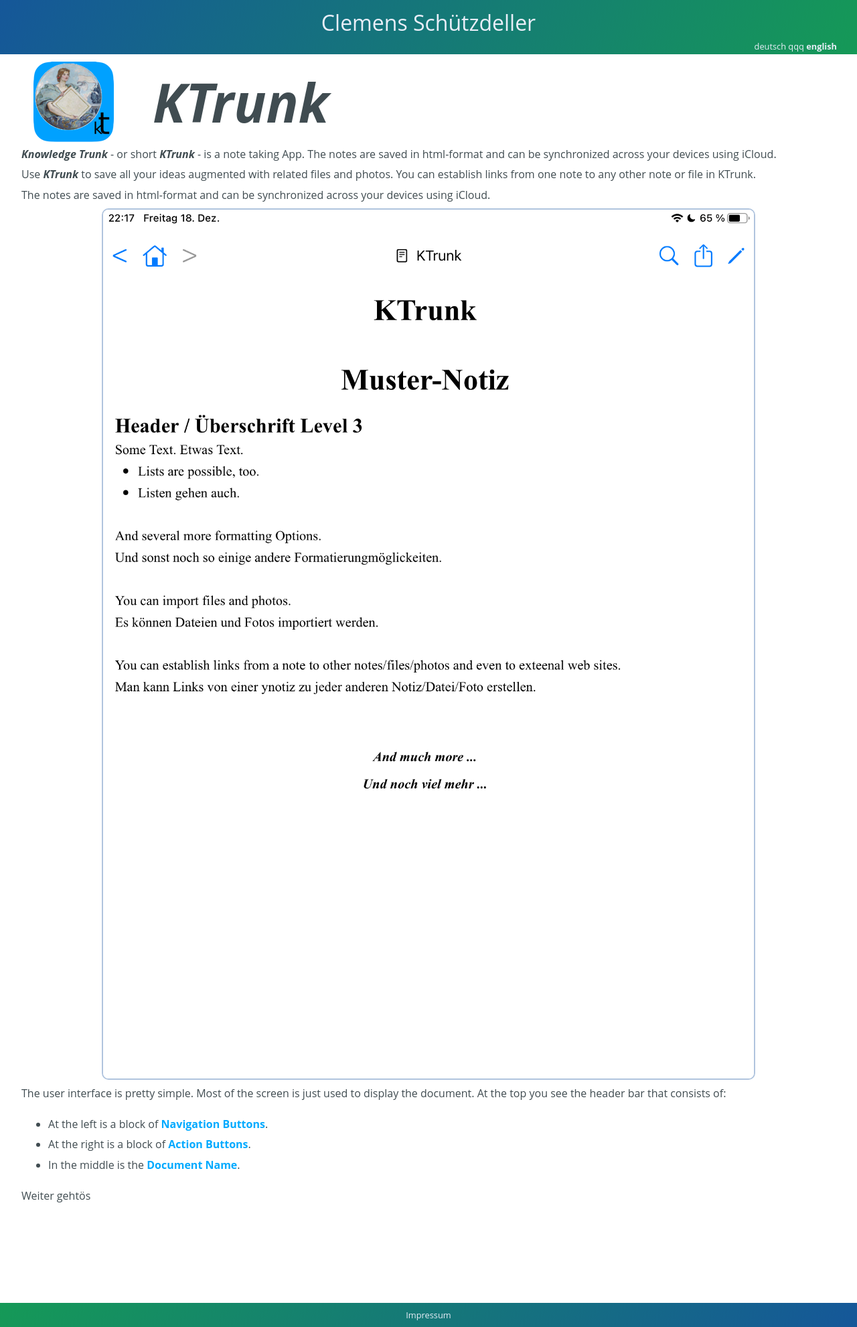
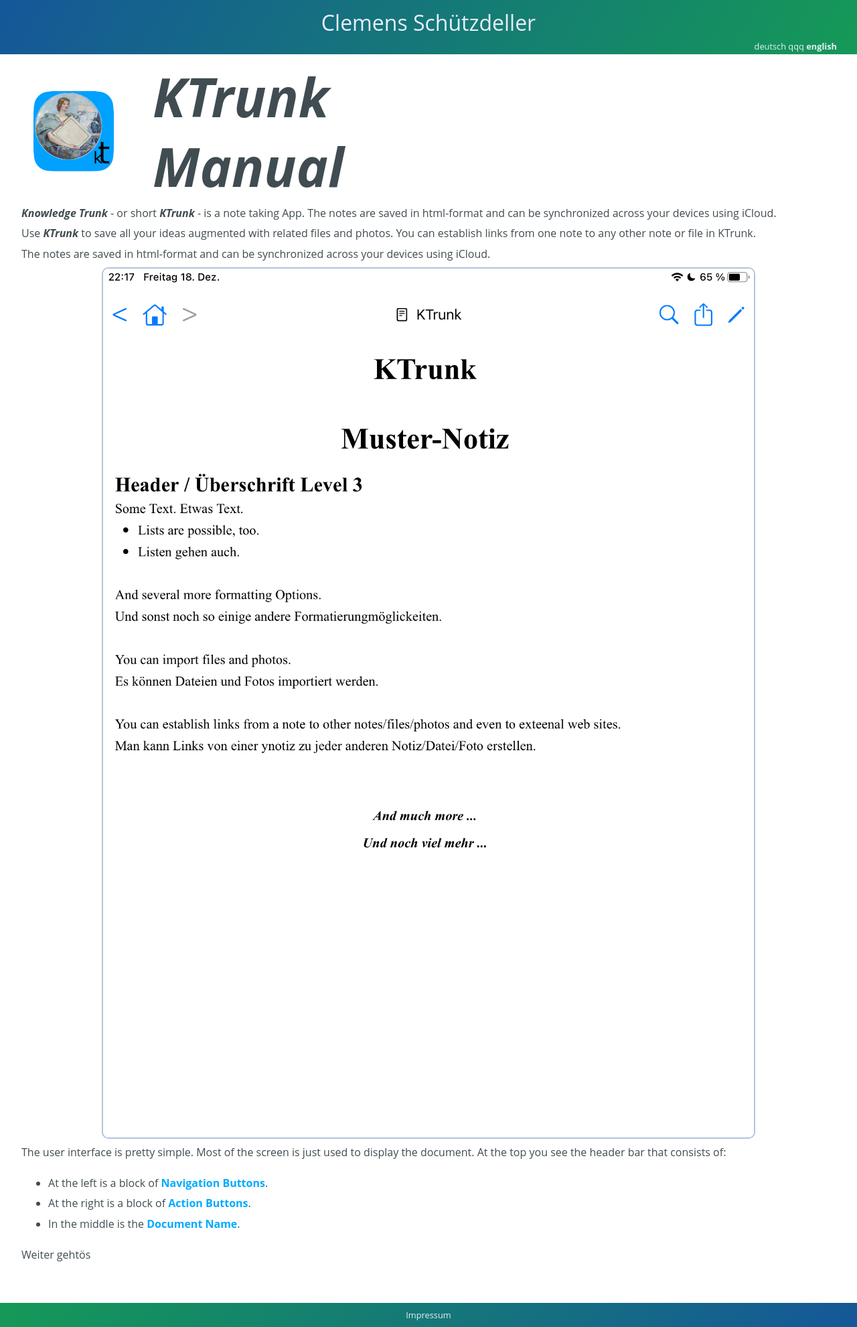
Before and after one commit to cs-LA/home, a Jekyll site: the page built from KTrunk/Manual.md, in a window 1280 px wide. Shown: the whole page at 67% size. Built offline with Jekyll 4.4.1, drawn with Linux system fonts in a browser that asks for light colours; our own code applies the rules of GitHub Pages for plain Markdown files.

Commit message:
Update Manual.md

```diff
--- a/KTrunk/Manual.md
+++ b/KTrunk/Manual.md
@@ -2,7 +2,7 @@
 <table>
   <tr>
     <td width=150px style="border: 0px;"><img src="logo120.png"></td>
-    <td style="border: 0px; padding-left: .5em; font-size: 5.0em;"><b><i>KTrunk</i></b></td>
+    <td style="border: 0px; padding-left: .5em; font-size: 5.0em;"><b><i>KTrunk<br><span class="en">Manual</span><span class="de">Handbuch</span></i></b></td>
   </tr>
 </table>
 
```
